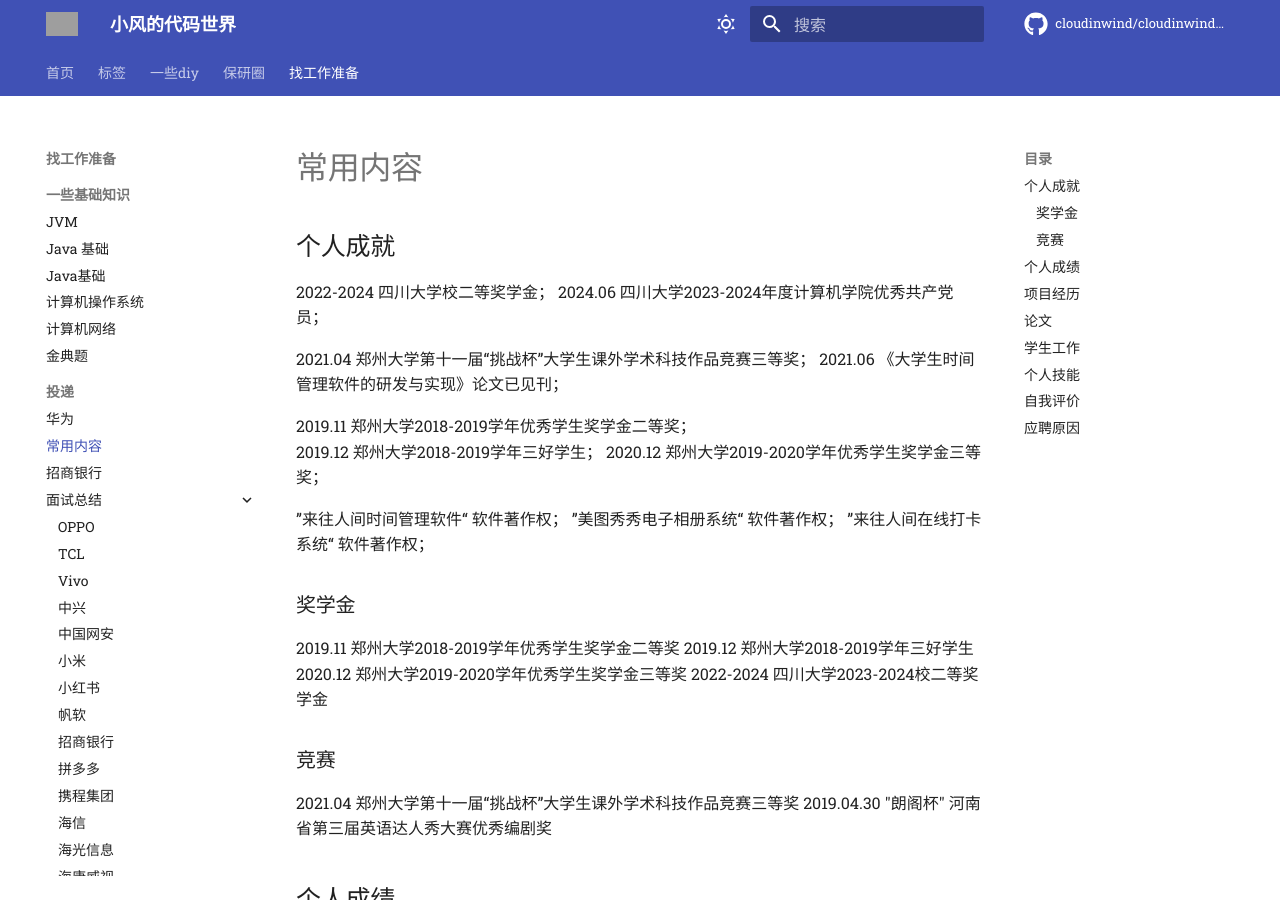
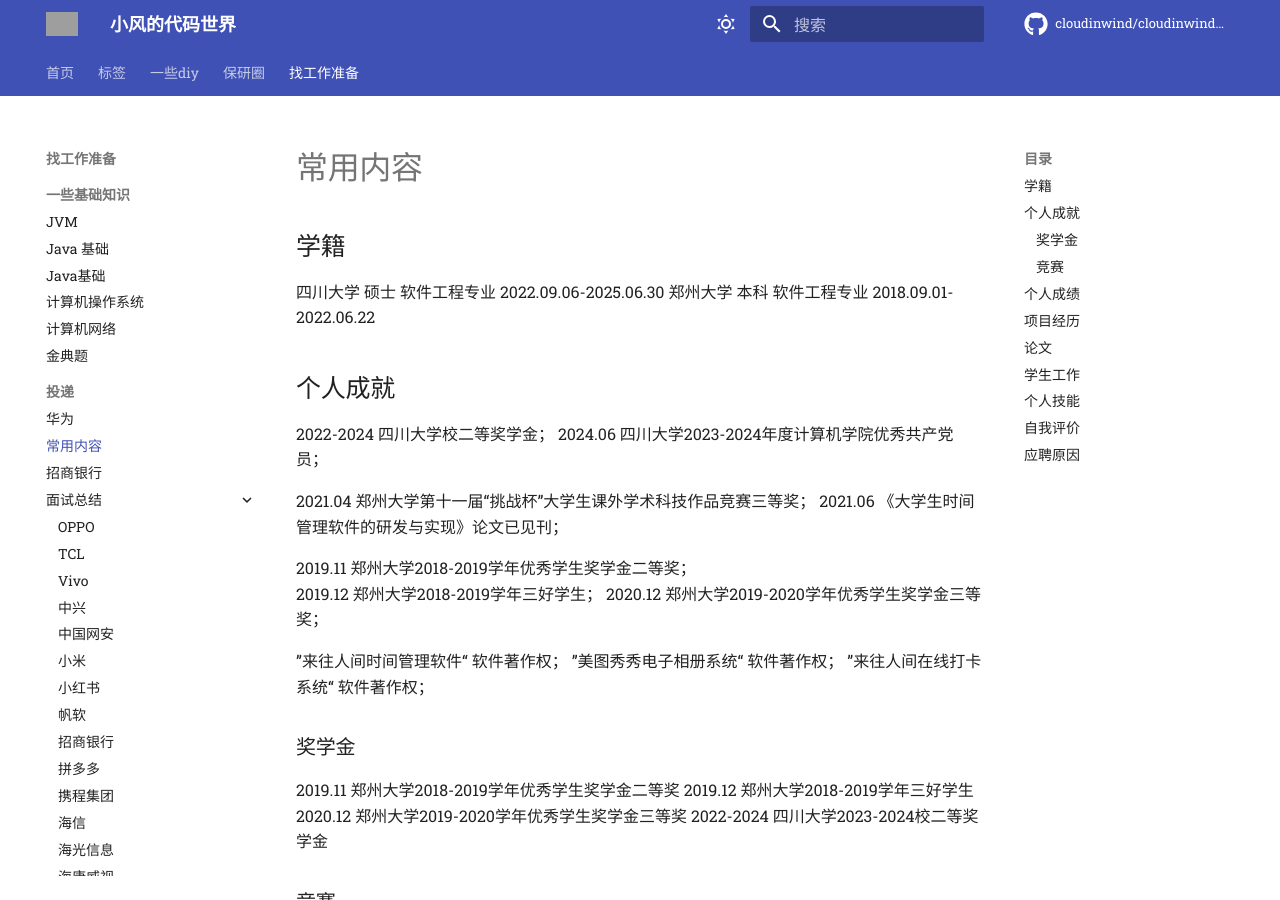
Before and after one commit to cloudinwind/cloudinwind.github.io, an MkDocs documentation site: the page built from docs/找工作准备/投递/常用内容.md, in a window 1280 px wide and 900 px high. Built offline with MkDocs 1.6.1 and Material for MkDocs 9.7.7, drawn with Linux system fonts in a browser that asks for light colours; comment, search, counter and statistics services are not loaded; grey boxes are pictures that could not be loaded.

Commit message:
cloudinwind 2024-9-23:13:17:35

```diff
--- a/docs/找工作准备/投递/常用内容.md
+++ b/docs/找工作准备/投递/常用内容.md
@@ -1,3 +1,8 @@
+## 学籍
+
+四川大学 硕士 软件工程专业 2022.09.06-2025.06.30
+郑州大学 本科 软件工程专业 2018.09.01-2022.06.22
+
 ## 个人成就
 2022-2024 四川大学校二等奖学金；
 2024.06   四川大学2023-2024年度计算机学院优秀共产党员；
```
